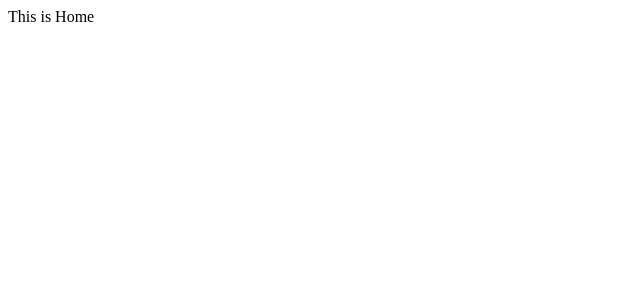
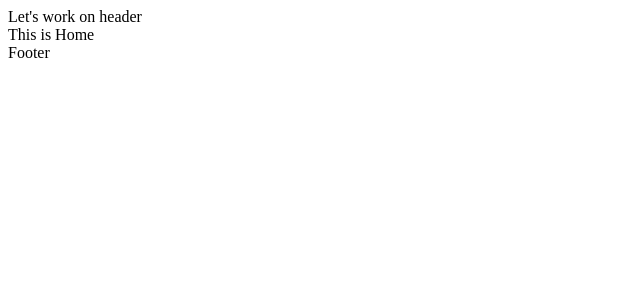
Before and after one commit to sandeshpaudel81/firebase-react, a React (Create React App) app: page / in a window 1280 px wide. Shown: the top 300 px of the page, without its empty margins (0-640 px from the left). Built offline with nearby package versions, Linux system fonts and the light colour scheme; no server answers.

Commit message:
starting with header

```diff
--- a/src/App.js
+++ b/src/App.js
@@ -5,6 +5,8 @@
 import Home from './pages/Home';
 import ProjectList from './pages/ProjectList';
 import AlbumList from './pages/AlbumList';
+import Header from './components/Header';
+import Footer from './components/Footer';
 
 function App() {
   // const usersCollectionRef = collection(db, "admins")
@@ -17,11 +19,15 @@
   // }, [])
   return (
     <BrowserRouter>
-      <Routes>
-        <Route path="/" element={<Home/>} exact/>
-        <Route path="/projects" element={<ProjectList/>} />
-        <Route path="/albums" element={<AlbumList/>} />
-      </Routes>
+      <Header/>
+      <main className='container mx-auto'>
+        <Routes>
+          <Route path="/" element={<Home/>} exact/>
+          <Route path="/projects" element={<ProjectList/>} />
+          <Route path="/albums" element={<AlbumList/>} />
+        </Routes>
+      </main>
+      <Footer/>
     </BrowserRouter>
   );
 }
--- a/src/components/Footer.js
+++ b/src/components/Footer.js
@@ -0,0 +1,9 @@
+import React from 'react'
+
+const Footer = () => {
+  return (
+    <div>Footer</div>
+  )
+}
+
+export default Footer
--- a/src/components/Header.js
+++ b/src/components/Header.js
@@ -2,7 +2,7 @@
 
 const Header = () => {
   return (
-    <div>Header</div>
+    <div>Let's work on header</div>
   )
 }
 
```
